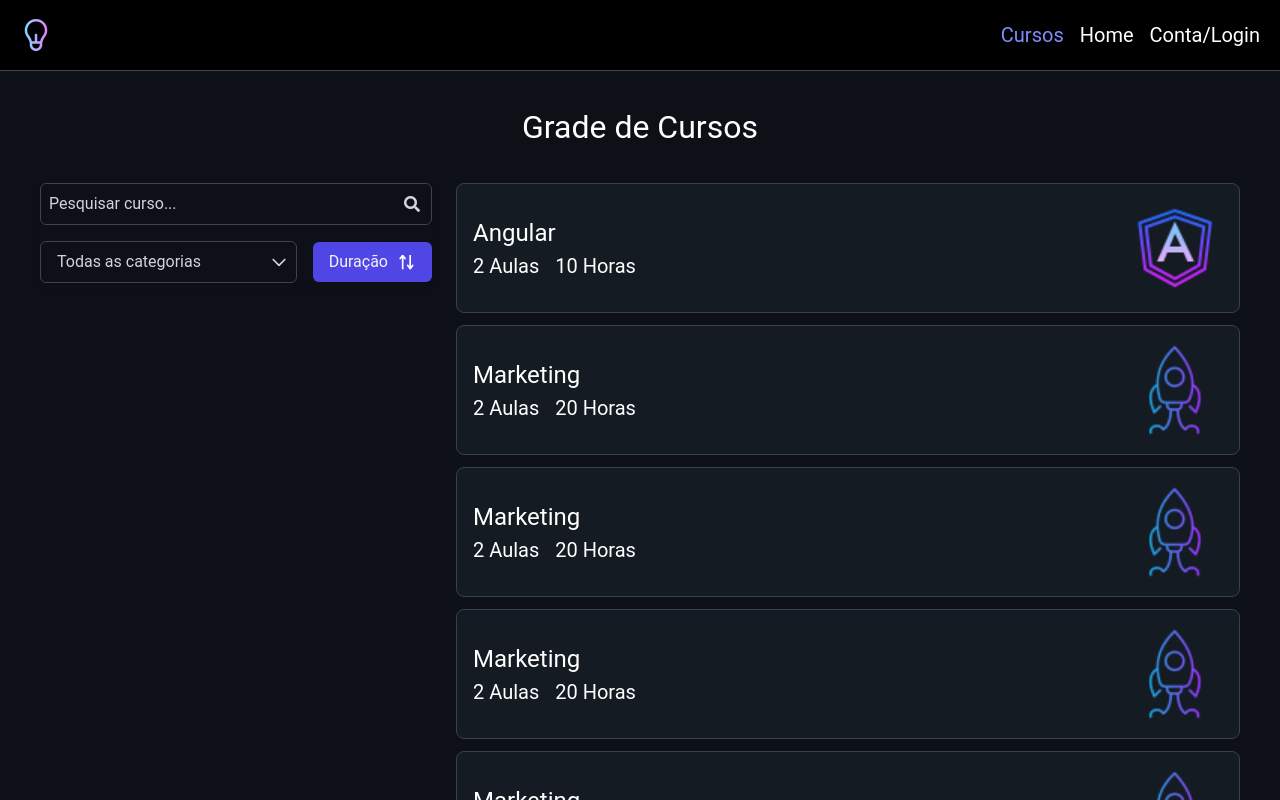
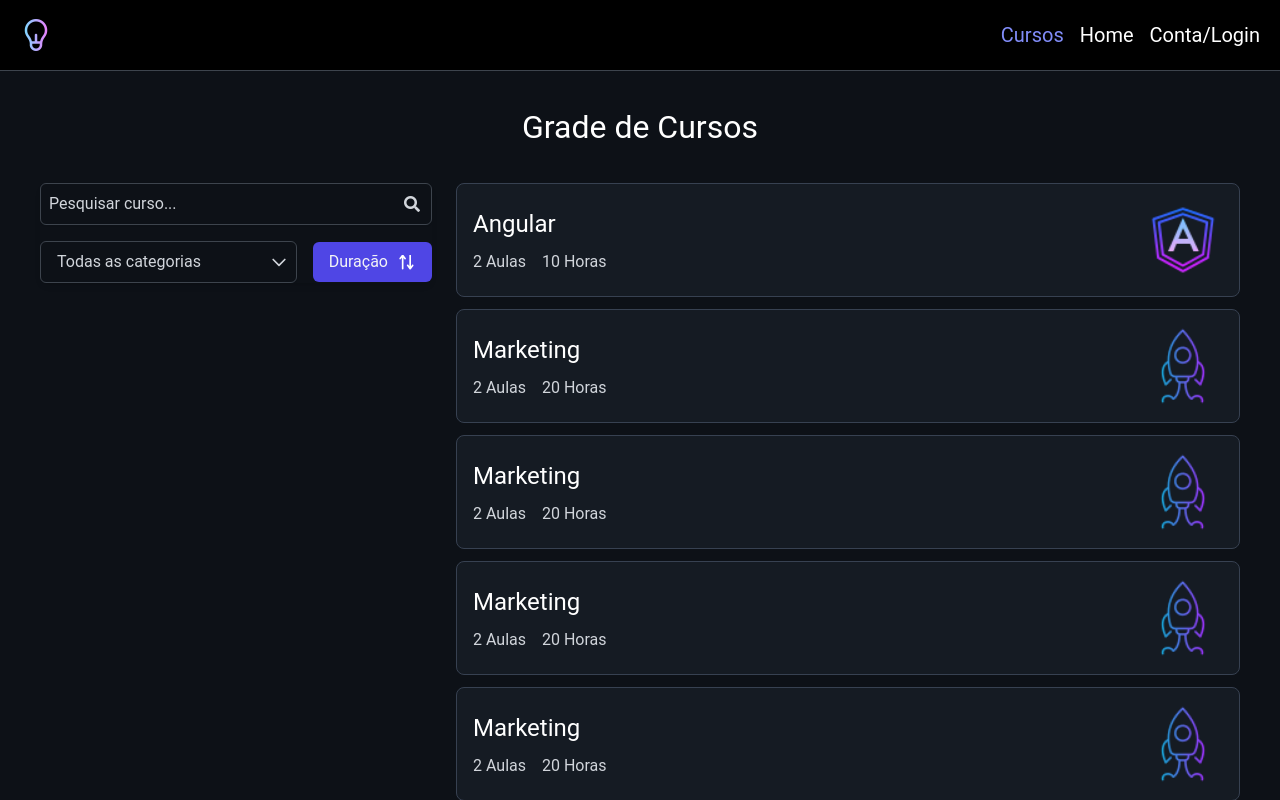
Before and after one commit to brunaa-f/online-courses, an Angular app: page /courses in a window 1280 px wide. Shown: the top 800 px of the page. Built offline with nearby package versions, Linux system fonts and the light colour scheme.

Commit message:
style: improve course card layout and spacing

```diff
--- a/src/app/features/course-card/course-card.component.html
+++ b/src/app/features/course-card/course-card.component.html
@@ -4,11 +4,11 @@
   (click)="navigateToDetail()"
 >
   <div class="flex-1">
-    <h3 class="text-2">{{ course.name }}</h3>
-    <div class="flex gap-4 text-3">
+    <h3 class="text-2 mb-2">{{ course.name }}</h3>
+    <div class="flex gap-4 text-4 text-gray-300 ">
       <span>{{ course.lessons.length }} Aulas</span>
       <span>{{ course.duration }} Horas</span>
     </div>
   </div>
-  <img [src]="course.image" alt="{{ course.name }}" class="w-24 h-24 object-cover rounded-lg">
+  <img [src]="course.image" alt="{{ course.name }}" class="w-20 h-20 object-cover rounded-lg">
 </div>
```
